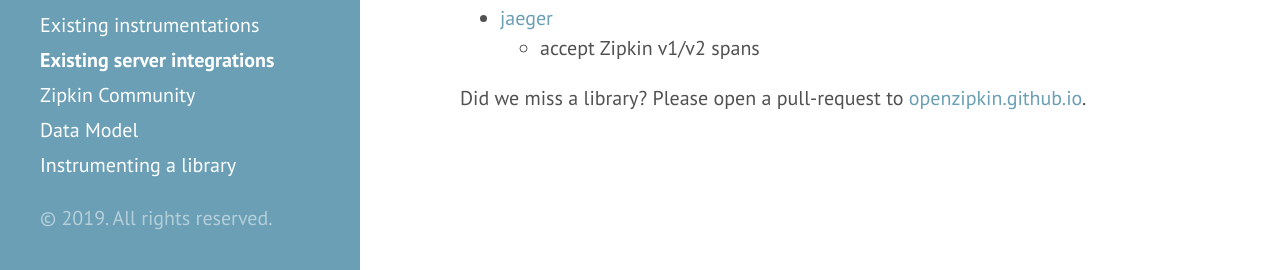
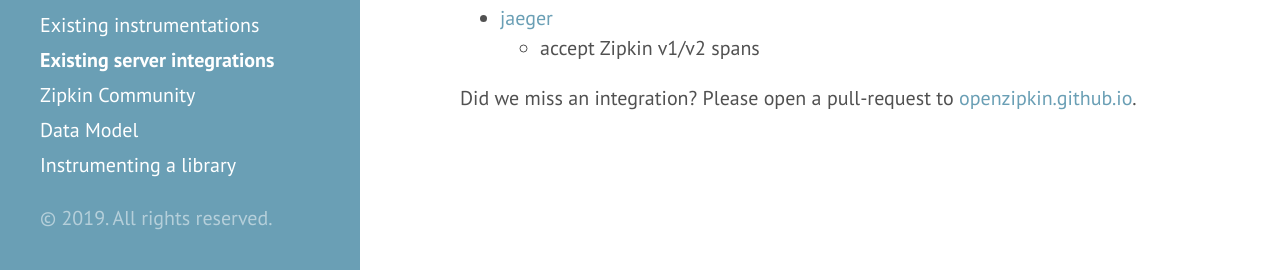
Before and after one commit to openzipkin/openzipkin.github.io, a Jekyll site: the page built from pages/existing_transport_integrations.md, in a window 1280 px wide and 1364 px high. Shown: the part 1091-1361 px from the top of the window. Built offline with Jekyll 4.4.1, drawn with Linux system fonts in a browser that asks for light colours.

Commit message:
Update pages/existing_transport_integrations.md
Co-Authored-By: gunlee01 <gunlee01@gmail.com>

```diff
--- a/pages/existing_transport_integrations.md
+++ b/pages/existing_transport_integrations.md
@@ -27,5 +27,5 @@ Listed below are alternative servers that accept Zipkin format. Some use the sam
 
 
 
-Did we miss a library? Please open a pull-request to
+Did we miss an integration? Please open a pull-request to
 [openzipkin.github.io](https://github.com/openzipkin/openzipkin.github.io).
```
